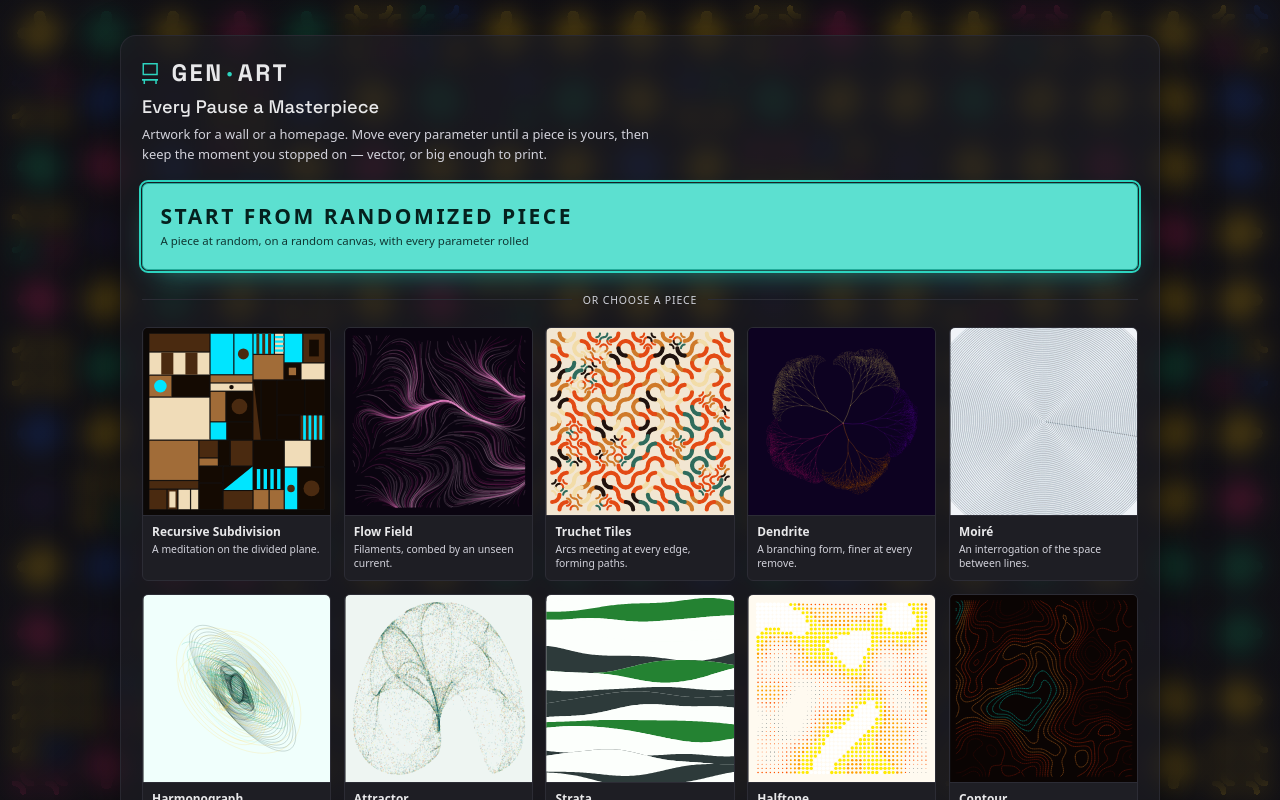
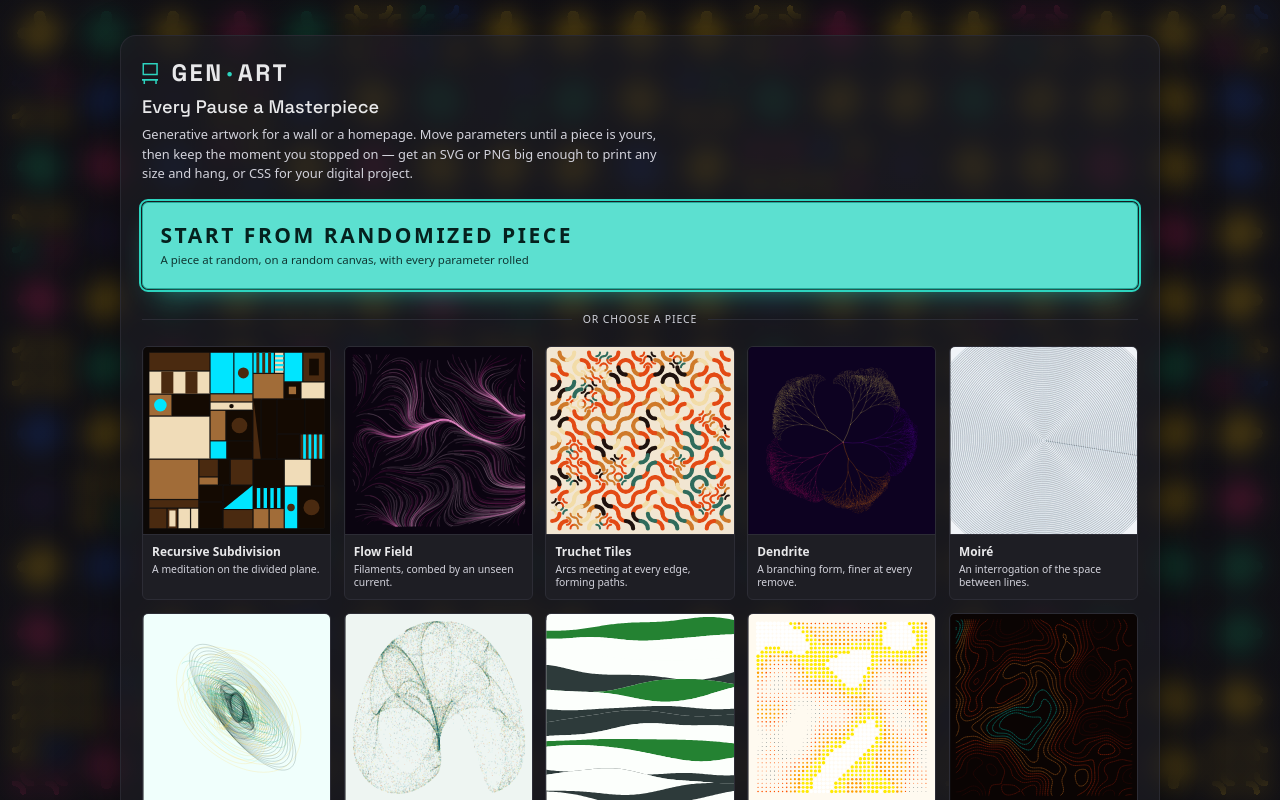
Before and after one commit to drinkingtheink/gen-art-1, a Vue app: page / in a window 1280 px wide. Built offline with nearby package versions, Linux system fonts and the light colour scheme.

Commit message:
copy: the welcome blurb says what you get
Names the formats rather than gesturing at them, and says generative up
front — the old line described the gesture without saying what leaves
with you.

```diff
--- a/src/components/LaunchPanel.vue
+++ b/src/components/LaunchPanel.vue
@@ -80,8 +80,9 @@ onUnmounted(() => {
         <h1 id="launch-title" class="wordmark"><GenArtMark />gen<span>·</span>art</h1>
         <p class="tagline">Every Pause a Masterpiece</p>
         <p class="blurb">
-          Artwork for a wall or a homepage. Move every parameter until a piece is yours, then keep
-          the moment you stopped on — vector, or big enough to print.
+          Generative artwork for a wall or a homepage. Move parameters until a piece is yours, then
+          keep the moment you stopped on — get an SVG or PNG big enough to print any size and hang,
+          or CSS for your digital project.
         </p>
       </header>
 
```
